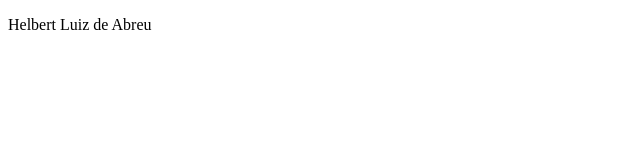
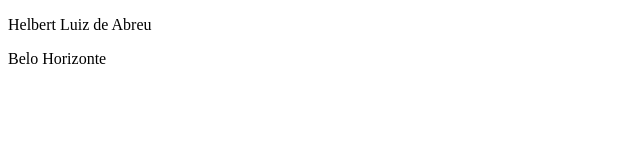
Before and after one commit to helbertabreu/1on1, a plain HTML site: page index.html in a window 1280 px wide. Shown: the full height of the page, 0-640 px from the left. Drawn offline with Linux system fonts and the light colour scheme.

Commit message:
Update index.html

```diff
--- a/index.html
+++ b/index.html
@@ -8,5 +8,6 @@
 </head>
 <body>
     <p>Helbert Luiz de Abreu</p>
+    <p>Belo Horizonte</p>
 </body>
 </html>
```
